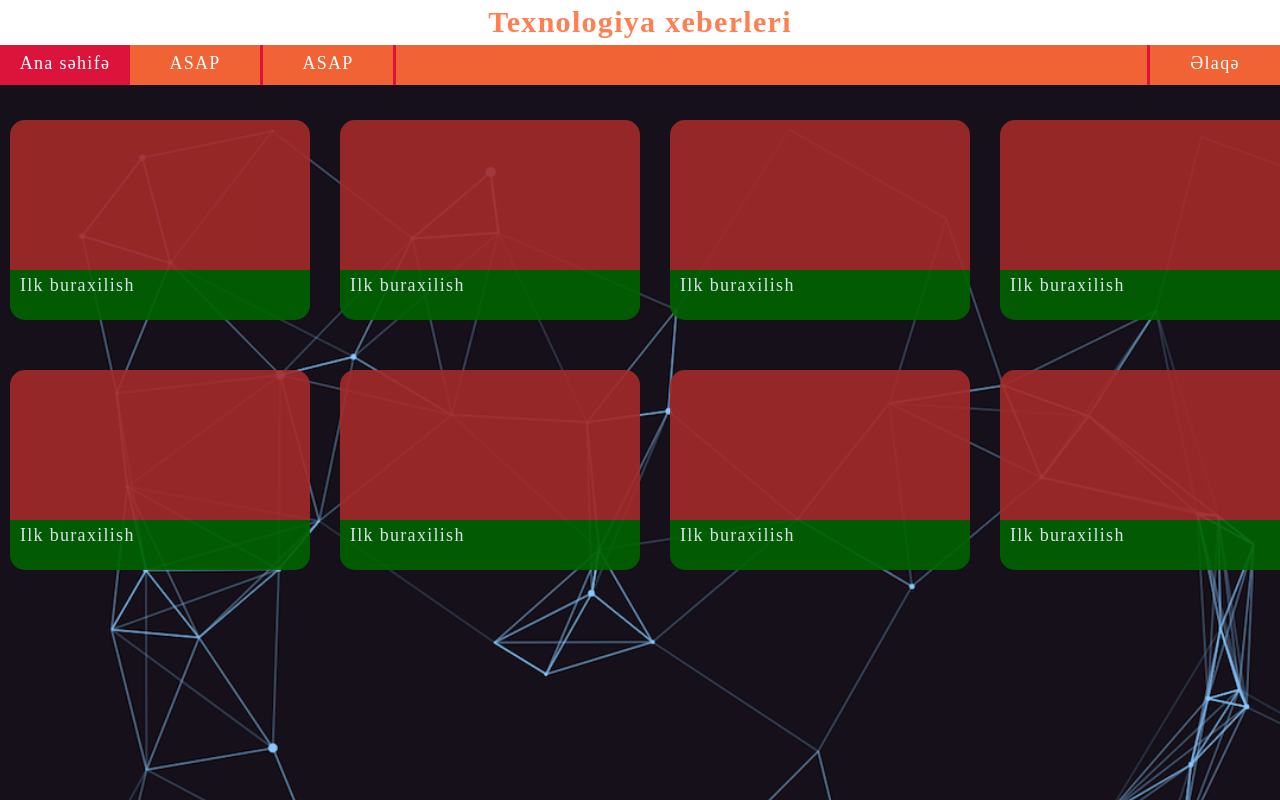
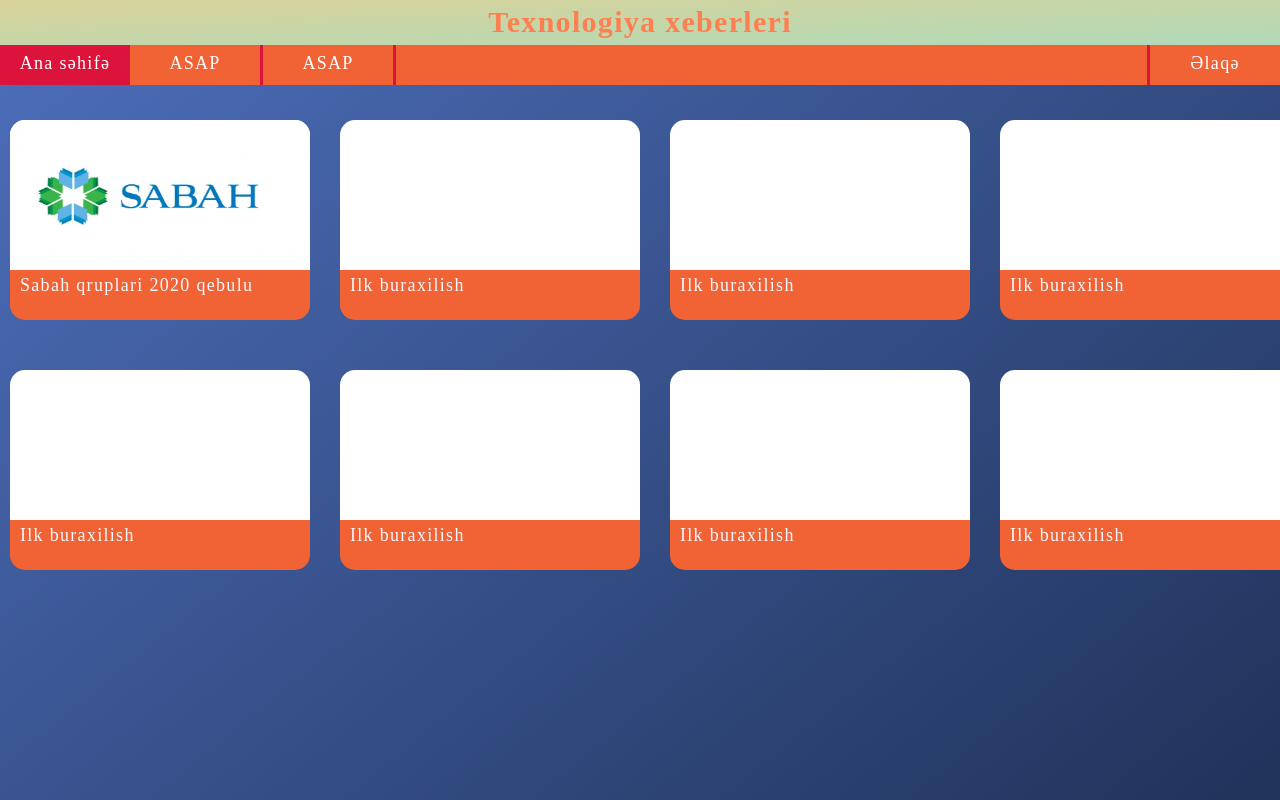
Before and after one commit to The-Shahin/Test, a plain HTML site: page index.html in a window 1280 px wide. Shown: the top 800 px of the page. Drawn offline with Linux system fonts and the light colour scheme.

Commit message:
Add files via upload

```diff
--- a/index.html
+++ b/index.html
@@ -79,10 +79,18 @@
       <section class="container">
         <div class="content">
           <div class="updiv">
-            <div class="news" id="fst">
-              <div class="pic"><a></a></div>
+            <div class="news">
+              <div class="pic">
+                <a href="/pages/ilk.html"
+                  ><img
+                    src="/images/ilkpic.jpg"
+                    width="300"
+                    height="150"
+                    style="border-radius: 15px 15px 0 0"
+                /></a>
+              </div>
               <div class="title">
-                <a href="pages/ilk.html">Ilk buraxilish</a>
+                <a href="pages/ilk.html">Sabah qruplari 2020 qebulu</a>
               </div>
             </div>
             <div class="news">
--- a/style.css
+++ b/style.css
@@ -15,6 +15,7 @@ header {
   padding-top: 5px;
   font-size: 30px;
   font-weight: 550;
+  background-image: linear-gradient(to bottom right, #dad299, #b0dab9);
 }
 nav {
   width: 100%;
@@ -80,9 +81,10 @@ nav ul li a {
   height: 980px;
   background-color: transparent;
   padding-top: 10px;
-  background: url(images/bg.jpg) no-repeat;
+
   background-size: cover;
   padding-bottom: 50px;
+  background-image: linear-gradient(to bottom right, #4b6cb7, #182848);
 }
 footer {
   text-align: center;
@@ -113,7 +115,7 @@ nav a:hover:not(.active) {
   height: 980px;
   background-color: transparent;
   margin: 0px auto;
-  opacity: 0.9;
+
   padding-top: 15px;
   position: relative;
 }
@@ -142,13 +144,13 @@ nav a:hover:not(.active) {
 .pic {
   width: 300px;
   height: 150px;
-  background-color: brown;
+  background-color: white;
   border-radius: 15px 15px 0 0;
 }
 .title {
   width: 290px;
   height: 45px;
-  background-color: darkgreen;
+  background-color: #f16334;
   border-radius: 0 0 15px 15px;
   padding: 5px 0 0 10px;
 }
@@ -170,6 +172,8 @@ nav a:hover:not(.active) {
     background: url(images/resplogo.png) left no-repeat;
     background-size: cover;
     height: 50px;
+    width: 100px;
+    margin: 0 a;
   }
 
   .respdiv {
```
Also changed, not shown: images/ilkpic.jpg (added).
